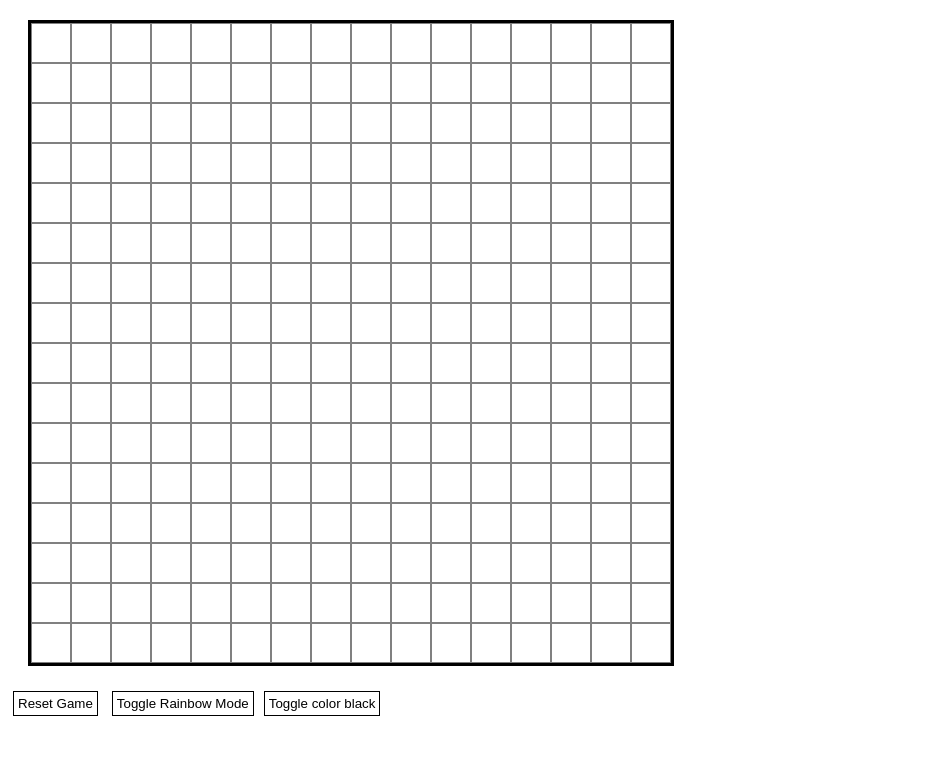
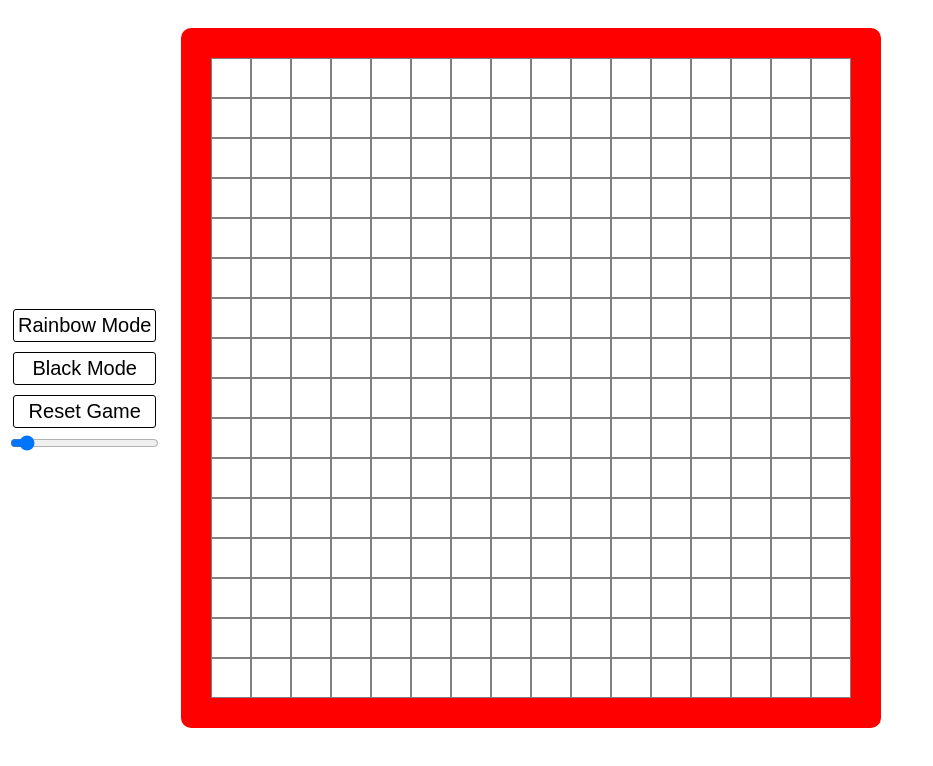
Before and after one commit to andrewtbundas/etch-a-sketch, a plain HTML site: page index.html in a window 1280 px wide. Shown: the whole page, without its empty margins (0-933 px from the left). Drawn offline with Linux system fonts and the light colour scheme.

Commit message:
Added border,button style, and slider to change size. Need to add button to clear the board with a little shake animation

```diff
--- a/index.html
+++ b/index.html
@@ -1,5 +1,6 @@
 <!DOCTYPE html>
 <html lang="en">
+
 <head>
     <meta charset="UTF-8">
     <meta http-equiv="X-UA-Compatible" content="IE=edge">
@@ -8,11 +9,20 @@
     <link rel="stylesheet" href="style.css">
 
 </head>
+
 <body>
-    <div id="grid"></div>
-    <button id="reset">Reset Game</button>
-    <button id="rainbow">Toggle Rainbow Mode</button:id>
-    <button id ="black">Toggle color black</button>
+    <div id="main-wrapper">
+        <div id="button-holder">
+            <button id="rainbow">Rainbow Mode</button>
+            <button id="black">Black Mode</button>
+            <button id="reset">Reset Game</button>
+            <input type="range" name="dimension" id="dimension-slider" min="10" max="100">
+        </div>
+        <div id="grid"></div>
+
+    </div>
     <script src="script.js"></script>
+
 </body>
+
 </html>
--- a/script.js
+++ b/script.js
@@ -2,13 +2,16 @@
 //First create a row, then fill with 16 divs to represent columns
 
 let currMode = 'black';
+let borderStatus = true;
+let dimension = 16
 
+const GRID = document.querySelector('#grid');
+const RAINBOW = document.getElementById('rainbow');
+const BLACK = document.getElementById('black');
+const DIM_SLIDER = document.getElementById('dimension-slider');
+DIM_SLIDER.value = dimension;
 
-const GRID = document.querySelector('#grid')
-const RAINBOW = document.getElementById('rainbow')
-const BLACK = document.getElementById('black');
-
-document.getElementById('reset').addEventListener('click',resetGrid)
+document.getElementById('reset').addEventListener('click', resetGrid)
 RAINBOW.addEventListener('click', event => {
     changeMode('rainbow');
     RAINBOW.classList.add('active-mode')
@@ -29,18 +32,18 @@ BLACK.addEventListener('click', event => {
     })
 })
 
-function changeMode(newMode){
-    if (currMode == 'black'){
+function changeMode(newMode) {
+    if (currMode == 'black') {
         BLACK.classList.remove('active-mode')
     }
 
-    else if (currMode == 'rainbow'){
+    else if (currMode == 'rainbow') {
         RAINBOW.classList.remove('active-mode')
     }
     currMode = newMode;
 }
 
-function createRow(n,dim){
+function createRow(n, dim) {
     let div_row = document.createElement('div')
     console.log(GRID)
 
@@ -49,7 +52,7 @@ function createRow(n,dim){
     div_row.classList.add("row-" + n)
     GRID.appendChild(div_row)
 
-    for (i=0;i<dim;i++){
+    for (i = 0; i < dim; i++) {
         div_column = document.createElement('div')
         div_column.classList.add("col-" + i, 'space')
         div_row.appendChild(div_column)
@@ -58,12 +61,12 @@ function createRow(n,dim){
 }
 
 
-function generateGrid(dim){
-    for (x=0; x<dim; x++){
-        createRow(x,dim)
+function generateGrid(dim) {
+    for (x = 0; x < dim; x++) {
+        createRow(x, dim)
     }
 
-    if (currMode == 'black'){
+    if (currMode == 'black') {
         document.querySelectorAll('.space').forEach(item => {
             item.addEventListener('mouseover', event => {
                 item.style.backgroundColor = 'black';
@@ -71,7 +74,7 @@ function generateGrid(dim){
         });
     }
 
-    else if (currMode == 'rainbow'){
+    else if (currMode == 'rainbow') {
         document.querySelectorAll('.space').forEach(item => {
             item.addEventListener('mouseover', event => {
                 item.style.backgroundColor = randomColor();
@@ -81,18 +84,16 @@ function generateGrid(dim){
 
 }
 
-generateGrid(16);
-
-function deleteGrid(){
-    while (GRID.firstChild){
+function deleteGrid() {
+    while (GRID.firstChild) {
         GRID.removeChild(GRID.firstChild);
     }
 }
 
-function resetGrid(){
-    let gridSize = parseInt(prompt("Enter a new grid size (1-100): "))
+function resetGrid(gridSize) {
+    //let gridSize = parseInt(prompt("Enter a new grid size (1-100): "))
 
-    if (gridSize>100){
+    if (gridSize > 100) {
         gridSize = 100;
     }
 
@@ -100,9 +101,15 @@ function resetGrid(){
     generateGrid(gridSize)
 }
 
-function randomColor(){
+function randomColor() {
     let r = Math.floor(Math.random() * 255);
     let g = Math.floor(Math.random() * 255);
     let b = Math.floor(Math.random() * 255);
     return `rgb(${r},${g},${b})`
 }
+
+DIM_SLIDER.oninput = function () {
+    resetGrid(DIM_SLIDER.value);
+}
+
+generateGrid(dimension);
--- a/style.css
+++ b/style.css
@@ -2,6 +2,17 @@
     transition: 0.3s;
     flex-grow:1;
     border: 1px solid gray;
+}
+
+#main-wrapper{
+    display:flex;
+}
+
+#button-holder{
+    display:flex;
+    flex-direction: column;
+    margin-top:auto;
+    margin-bottom:auto;
 }
 
 #grid{
@@ -10,8 +21,8 @@
     margin: 20px;
     width:80vh;
     height:80vh;
-
-    border: 3px solid black;
+    border: 30px solid red;
+    border-radius: 10px;
 
 }
 
@@ -30,8 +41,11 @@ button{
     margin: 5px;
     border: 1px black solid;
     padding: 4px;
+    border-radius:  3px;
+    font-size: 20px;
 }
 
 .active-mode{
-    background-color: purple;
+    background-color: lightgray;
+    color: black;
 }
```
Lines whose indentation alone changed are shown as unchanged.
